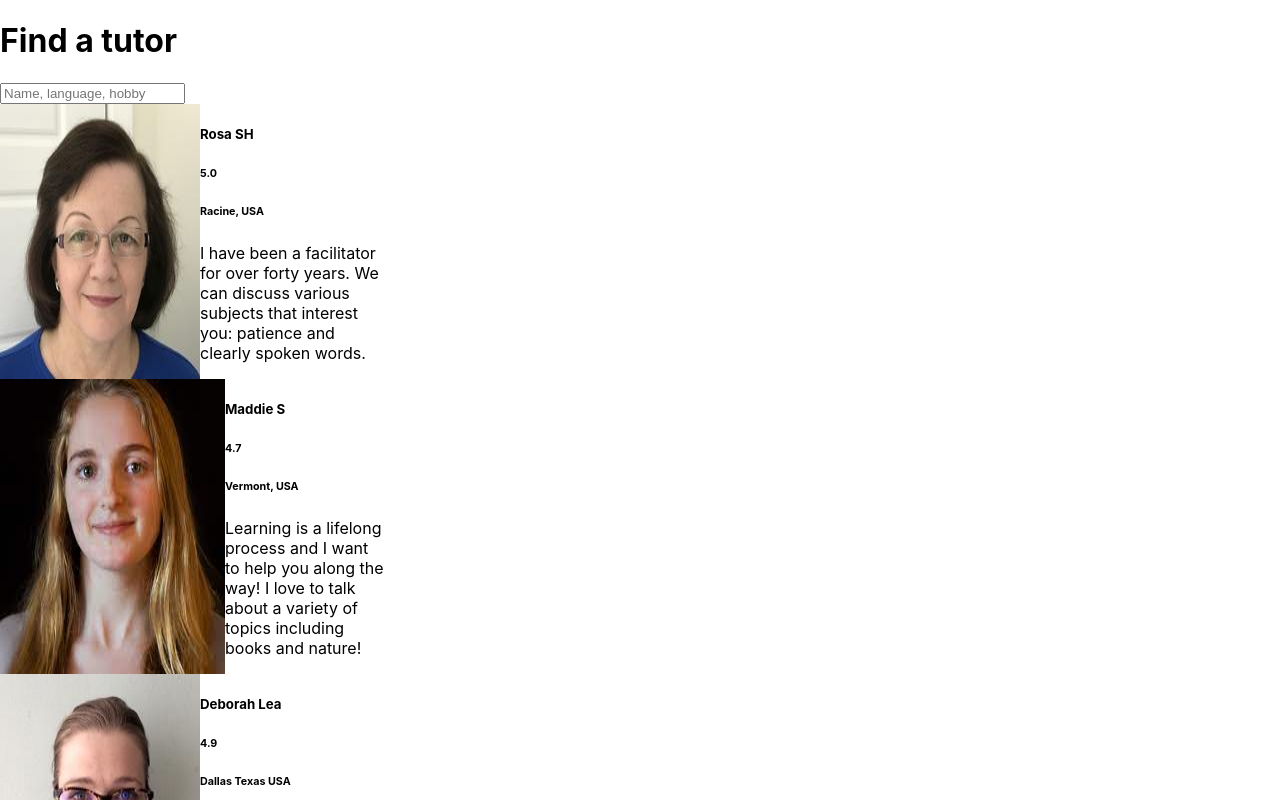
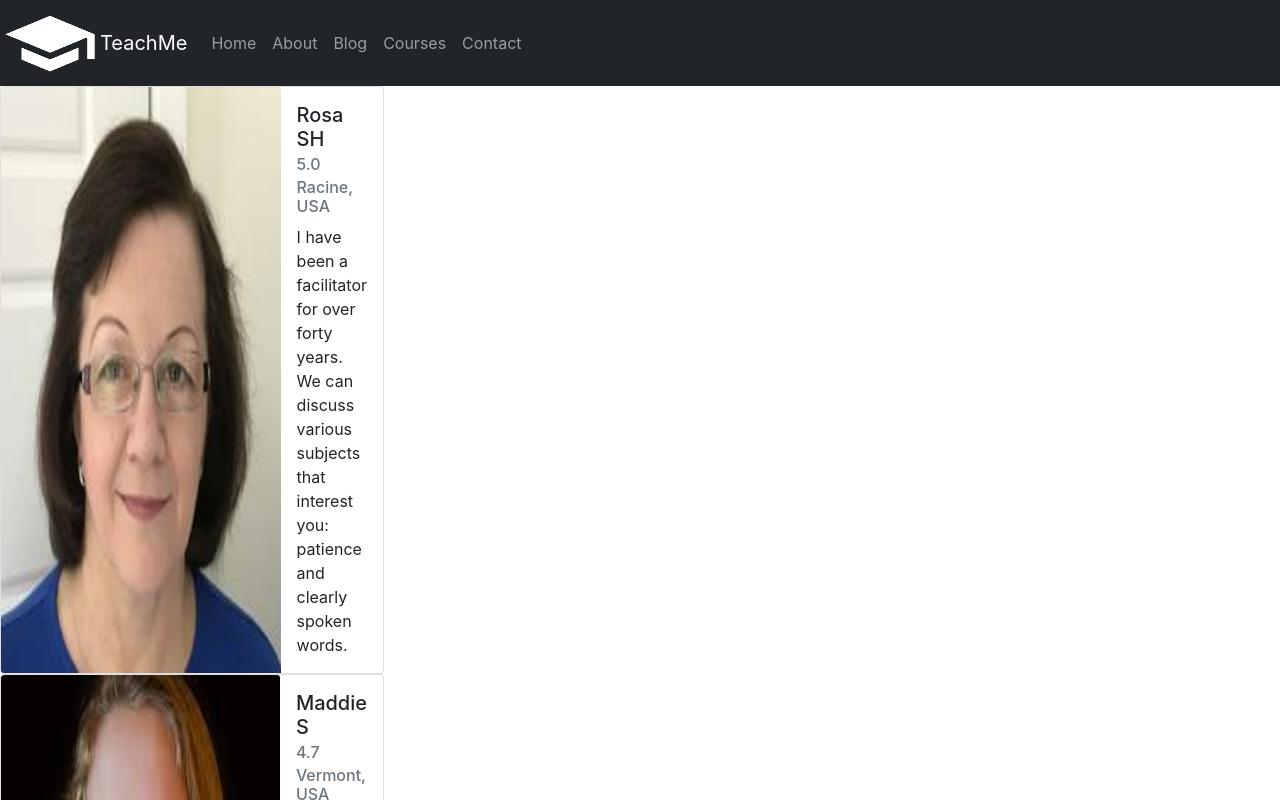
Before and after one commit to MugdhaChindhe99/WPL_Project_Cambly, a React (Create React App) app in the folder tutor-app/: page / in a window 1280 px wide. Shown: the top 800 px of the page. Built offline with nearby package versions, Linux system fonts and the light colour scheme.

Commit message:
fifth commit

```diff
--- a/tutor-app/public/index.html
+++ b/tutor-app/public/index.html
@@ -9,6 +9,9 @@
       name="description"
       content="Web site created using create-react-app"
     />
+    <link href="https://cdn.jsdelivr.net/npm/bootstrap@5.1.3/dist/css/bootstrap.min.css" rel="stylesheet" integrity="sha384-1BmE4kWBq78iYhFldvKuhfTAU6auU8tT94WrHftjDbrCEXSU1oBoqyl2QvZ6jIW3" crossorigin="anonymous">
+    <link rel="stylesheet" href=
+    "https://cdnjs.cloudflare.com/ajax/libs/font-awesome/4.7.0/css/font-awesome.min.css" />
     <link rel="apple-touch-icon" href="%PUBLIC_URL%/logo192.png" />
     <!--
       manifest.json provides metadata used when your web app is installed on a
--- a/tutor-app/src/App.css
+++ b/tutor-app/src/App.css
@@ -48,7 +48,7 @@
 .card {
   overflow: hidden;
   display: flex;
-  flex-direction: column;
+  /*flex-direction: column;*/
 justify-content: space-between;
 cursor: pointer;
   transition: transform 200ms ease-in;
@@ -56,8 +56,8 @@ cursor: pointer;
 }
 
 .card #card-img-top{
-  /*height: 12rem;
-  width: 100%;*/
+  height: 12rem;
+  /*width: 100%;*/
   object-fit: cover;
 
   flex: 1;
@@ -74,3 +74,197 @@ cursor: pointer;
 .card #card-text{
   padding: 0 1rem;
 }
+
+/* ***********************************************CSS for Tutor*************************************************************** */
+/*Navigation*/
+.navbar-brand{
+    display: flex;
+    flex-direction: row;
+}
+.navbar-brand p{
+    align-items: center;
+    justify-content: center;
+    margin: 15px 0 15px 0;
+}
+nav{
+    position: fixed;
+    width: 100%;
+    background-color: #fff;
+    display: flex;
+    flex-direction: row;
+    justify-content: space-between;
+    align-items: center;
+    /* padding: 1vw 8vw; */
+    /* box-shadow: 2px 2px 10px rgb(0, 0, 0, 0.15); */
+}
+
+nav img{
+    width: 100px;
+    cursor: pointer;
+}
+
+nav .navigation ul{
+    display: flex;
+    justify-content: flex-end;
+    align-items: center;
+}
+
+nav .navigation ul li{
+    list-style: none;
+    margin-left: 30px;
+}
+
+nav .navigation ul a{
+    text-decoration: none;
+    color: rgb(21, 21, 100);
+    font-size: 16px;
+    font-weight: 500;
+    transition: 0.3s ease;
+}
+
+nav .navigation ul a:hover{
+    color: #FDC93B;
+}
+
+/*Home*/
+#home{
+    background-image: linear-gradient(rgba(9,5,54,0.3), rgba(5,4,46,0.7)),url(../public/images/bg_image.jpeg);
+    width: 100%;
+    height: 100vh;
+    background-size: cover;
+    background-position: center;
+    display: flex;
+    flex-direction: column;
+    justify-content: center;
+    align-items: center;
+    text-align: center;
+    padding: 40px;
+}
+
+#home h2{
+    color: #fff;
+    font-size: 2.2rem;
+    letter-spacing: 1px;
+}
+
+#home p{
+    width: 50%;
+    color: #fff;
+    font-size: 0.9rem;
+    line-height: 25px;
+}
+
+#home .btn{
+    margin-top: 30px;
+
+}
+
+#home a.blue{
+    color: #fff;
+    background: rgb(21,21,100);
+    transition: 0.3s ease;
+}
+
+#home a.blue:hover{
+    color: rgb(21,21,100);
+    background: #fff;
+}
+
+#home a.yellow{
+    color: #fff;
+    background: #FDC93B;
+    transition: 0.3s ease;
+}
+
+#home a.yellow:hover{
+    color: rgb(21,21,100);
+    background: #fff;
+}
+
+#home a{
+    text-decoration: none;
+    font-size: 0.9rem;
+    padding: 13px 35px;
+    background-color: #fff;
+    font-weight: 600;
+    border-radius: 5px;
+}
+
+.social-footer {
+    padding: 1rem;
+    background: #8a8a8a;
+    display: -webkit-flex;
+    display: -ms-flexbox;
+    display: flex;
+    -webkit-align-items: center;
+        -ms-flex-align: center;
+            align-items: center;
+    -webkit-justify-content: space-between;
+        -ms-flex-pack: justify;
+            justify-content: space-between;
+  }
+
+  .social-footer .social-footer-icons li:last-of-type {
+    margin-right: 0;
+  }
+
+  .social-footer .social-footer-icons .fa {
+    margin-right: 1cm;
+    color: #fefefe;
+  }
+
+  .social-footer .social-footer-icons .fa:hover {
+    color: #4a4a4a;
+    transition: color 0.3s ease-in;
+  }
+
+  /* *******************************For HeaderPage********************************************************* */
+/*Navigation*/
+.navbar-brand{
+  display: flex;
+  flex-direction: row;
+}
+.navbar-brand p{
+  align-items: center;
+  justify-content: center;
+  margin: 15px 0 15px 0;
+}
+nav{
+  position: fixed;
+  width: 100%;
+  background-color: #fff;
+  display: flex;
+  flex-direction: row;
+  justify-content: space-between;
+  align-items: center;
+  /* padding: 1vw 8vw; */
+  /* box-shadow: 2px 2px 10px rgb(0, 0, 0, 0.15); */
+}
+
+nav img{
+  width: 100px;
+  cursor: pointer;
+}
+
+nav .navigation ul{
+  display: flex;
+  justify-content: flex-end;
+  align-items: center;
+}
+
+nav .navigation ul li{
+  list-style: none;
+  margin-left: 30px;
+}
+
+nav .navigation ul a{
+  text-decoration: none;
+  color: rgb(21, 21, 100);
+  font-size: 16px;
+  font-weight: 500;
+  transition: 0.3s ease;
+}
+
+nav .navigation ul a:hover{
+  color: #FDC93B;
+}
--- a/tutor-app/src/App.js
+++ b/tutor-app/src/App.js
@@ -1,5 +1,6 @@
 import './App.css';
 import React,{Component} from 'react';
+import HeaderPage from './components/HeaderPage';
 import TutorList from './components/TutorList';
 
 class App extends Component{
@@ -25,6 +26,7 @@ class App extends Component{
   render (){
     return(
       <div className="wrapper">
+           <HeaderPage></HeaderPage>
            <TutorList tutorlist = {this.state.tutors} />
       </div>
 
--- /dev/null
+++ b/tutor-app/src/components/HeaderPage.js
@@ -0,0 +1,39 @@
+import React,{Component} from 'react';
+
+class HeaderPage extends Component{
+    render (){
+        return(
+            <nav class="navbar fixed-top navbar-expand-lg navbar-dark bg-dark">
+        <a class="navbar-brand" href="#">
+            <img src="../images/blackT.png" width="50" height="60" class="d-inline-block align-top" alt="" />
+            <p class="nav-item">TeachMe</p>
+        </a>
+        <button class="navbar-toggler" type="button" data-toggle="collapse" data-target="#navbarNav" aria-controls="navbarNav" aria-expanded="false" aria-label="Toggle navigation">
+          <span class="navbar-toggler-icon"></span>
+        </button>
+        <div class="collapse navbar-collapse" id="navbarNav">
+          <ul class="navbar-nav">
+            <li class="nav-item active">
+              <a class="nav-link" href="#">Home <span class="sr-only">(current)</span></a>
+            </li>
+            <li class="nav-item">
+              <a class="nav-link" href="#">About</a>
+            </li>
+            <li class="nav-item">
+              <a class="nav-link" href="#">Blog</a>
+            </li>
+            <li class="nav-item">
+                <a class="nav-link" href="#">Courses</a>
+              </li>
+              <li class="nav-item">
+                <a class="nav-link" href="#">Contact</a>
+            </li>
+
+          </ul>
+        </div>
+      </nav>
+        );
+    }
+}
+
+export default HeaderPage;
```
Also changed, not shown: tutor-app/public/images/bg_image.jpeg (added), tutor-app/public/images/blackT.png (added).
